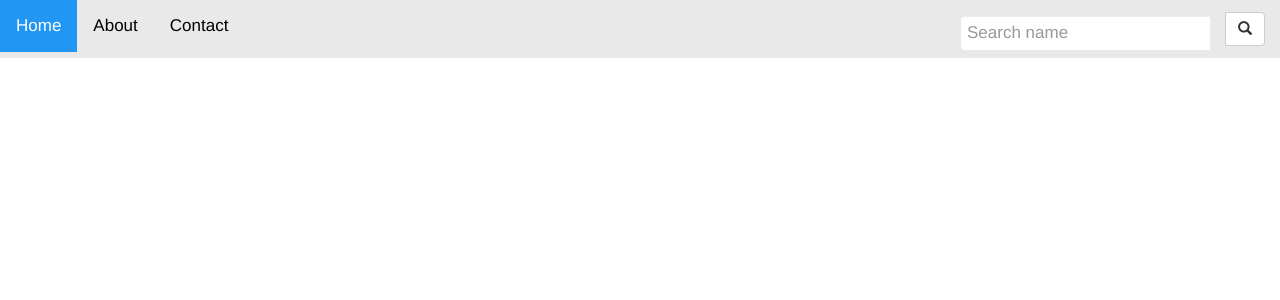
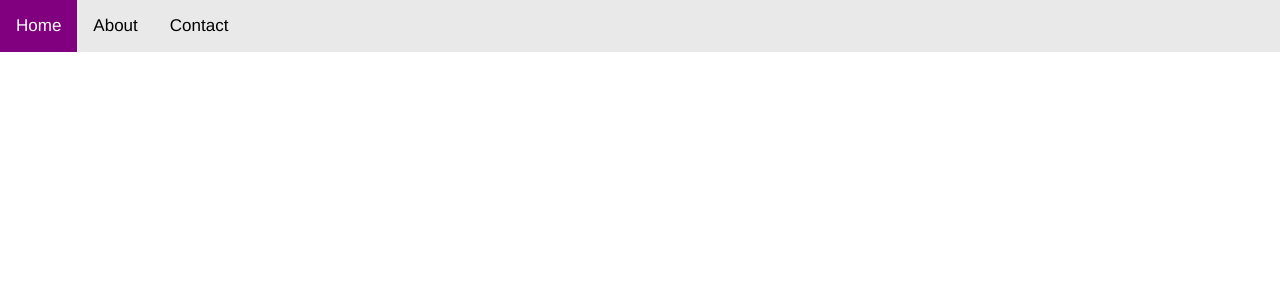
Before and after one commit to lorderonnie/Instaronnie, a Django app: template instagram/templates/insta/base.html in a window 1280 px wide. Shown: the top 300 px of the page. Run offline with Django 3.2, Linux system fonts and the light colour scheme; the template is opened without the code that fills it, so the values that code supplies are empty; some libraries are stand-ins or nearby versions; some web fonts are replaced.

```diff
--- a/gram/settings.py
+++ b/gram/settings.py
@@ -120,7 +120,7 @@ USE_TZ = True
 
 # Static files (CSS, JavaScript, Images)
 # https://docs.djangoproject.com/en/3.0/howto/static-files/
-
+STATIC_ROOT = os.path.join(BASE_DIR, 'staticfiles')
 STATIC_URL = '/static/'
 STATICFILES_DIRS = [
     os.path.join(BASE_DIR, "static"),
--- a/instagram/templates/insta/base.html
+++ b/instagram/templates/insta/base.html
@@ -19,7 +19,7 @@
 </head>
 
 <body>
-    {% include "navbar.html" %}
+    {% include "insta/navbar.html" %}
 
     {% block content %}
     {% endblock %}
--- a/instagram/templates/insta/home.html
+++ b/instagram/templates/insta/home.html
@@ -1,6 +1,6 @@
 {% extends 'insta/base.html'%}
 {% block content%}
-<h1>Welcome to Instaronnie</h1>
+<h1>Instaronnie</h1>
 
 
 
--- a/instagram/templates/insta/navbar.html
+++ b/instagram/templates/insta/navbar.html
@@ -34,7 +34,7 @@
 
 
 .topnav a.active {
-  background-color: #2196F3;
+  background-color: purple;
   color: white;
 }
 
@@ -66,7 +66,7 @@
   <a class="active" href="#home">Home</a>
   <a href="#about">About</a>
   <a href="#contact">Contact</a>
-<div style="float:right;" >
+{% comment %} <div style="float:right;" >
     <form class="navbar-form" role="search" action="{% url 'search_results' %}">
 
       <div class="input-group">
@@ -77,7 +77,7 @@
       </div>
 
     </form>
-</div>
+</div> {% endcomment %}
 </div>
 </body>
 </html>
--- a/requirements.txt
+++ b/requirements.txt
@@ -6,3 +6,4 @@ psycopg2==2.8.4
 python-decouple==3.3
 pytz==2019.3
 sqlparse==0.3.0
+whitenoise==5.0.1
```
